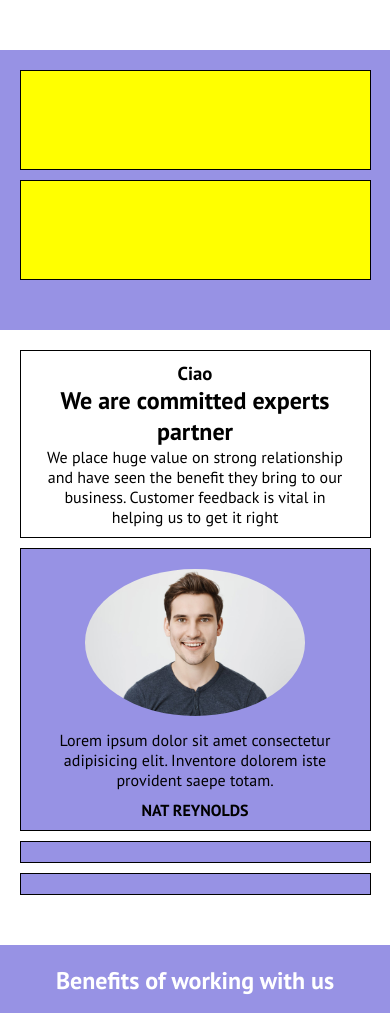
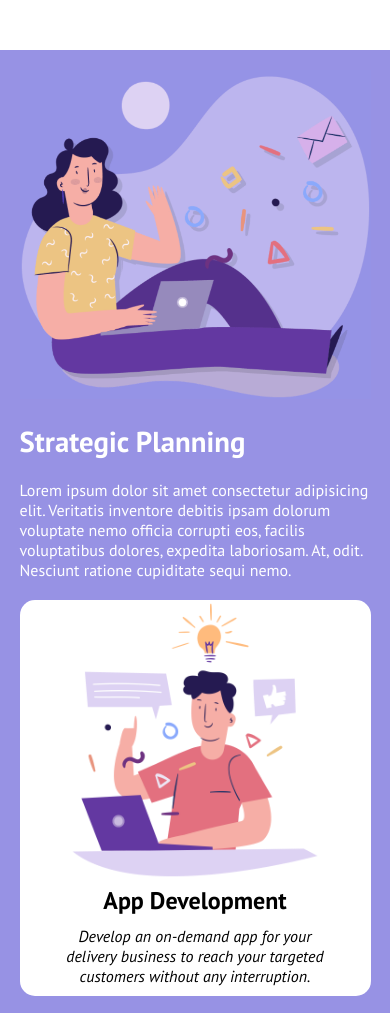
Before and after one commit to MicheleLafronza/htmlcss-responsive-layout, a plain HTML site: page index.html in a window 390 px wide. Shown: the part 1560-2573 px from the top of the page. Drawn offline with Linux system fonts and the light colour scheme.

Commit message:
fix: changed section plannin base layout to complete layout in responsive

```diff
--- a/css/style.css
+++ b/css/style.css
@@ -240,20 +240,67 @@ section .container {
 #strategic .col {
     width: 100%;
     margin-bottom: 10px;
+    color: white;
     /* DEBUG */
-    background-color: yellow;
-    min-height: 100px;
-    border: solid 1px black;
+    /* border: solid 1px black; */
 
+}
+
+#strategic-image {
+    width: 100%;
+}
+
+#strategic-image img {
+    max-width: 100%;
+    object-fit: cover;
+}
+
+#strategic .left h1 {
+    margin-top: 20px;
+    color: white;
+    font-size: 1.8rem;
+}
+
+#strategic .left p {
+    margin-top: 20px;
+    color: white;
+}
+
+#strategic .right {
+    background-color: white;
+    margin-top: 20px;
+    border-radius: 15px;
+
+}
+
+#right-container {
+    width: 80%;
+    margin: 0 auto;
+    color: black;
+    text-align: center;
+}
+
+#right-container p {
+    font-style: italic;
+    padding-top: 10px;
+    padding-bottom: 10px;
+
+}
+
+#planning-image {
+    width: 100%;
+}
+
+#planning-image img {
+    max-width: 100%;
+    object-fit: cover;
 }
 
 /* STRATEGIC PLANNING DESKTOP */
 @media screen and (min-width: 769px) {
     #strategic {
         display: flex;
-        justify-content: space-between;
-        align-items: center;
-        gap: 10px;
+        gap: 20px;
     }
 
     #strategic .col {
@@ -261,7 +308,7 @@ section .container {
     }
 
     #strategic .right {
-        margin-top: 20px;
+        align-self: flex-end;
     }
 
 }
--- a/index.html
+++ b/index.html
@@ -81,8 +81,22 @@
         <!-- sezione strategic and planning -->
         <section class="azure-section">
             <div class="container" id="strategic">
-                <div class="col left"></div>
-                <div class="col right"></div>
+                <div class="col left">
+                    <div id="strategic-image">
+                        <img src="img/planning1.png" alt="">
+                    </div>
+                    <h1>Strategic Planning</h1>
+                    <p>Lorem ipsum dolor sit amet consectetur adipisicing elit. Veritatis inventore debitis ipsam dolorum voluptate nemo officia corrupti eos, facilis voluptatibus dolores, expedita laboriosam. At, odit. Nesciunt ratione cupiditate sequi nemo.</p>
+                </div>
+                <div class="col right">
+                    <div id="right-container">
+                        <div id="planning-image">
+                            <img src="img/planning2.png" alt="">
+                        </div>
+                        <h1>App Development</h1>
+                        <p>Develop an on-demand app for your delivery business to reach your targeted customers without any interruption.</p>
+                    </div>
+                </div>
             </div>
         </section>
         <!-- /fine sezione strategic and planning -->
```
